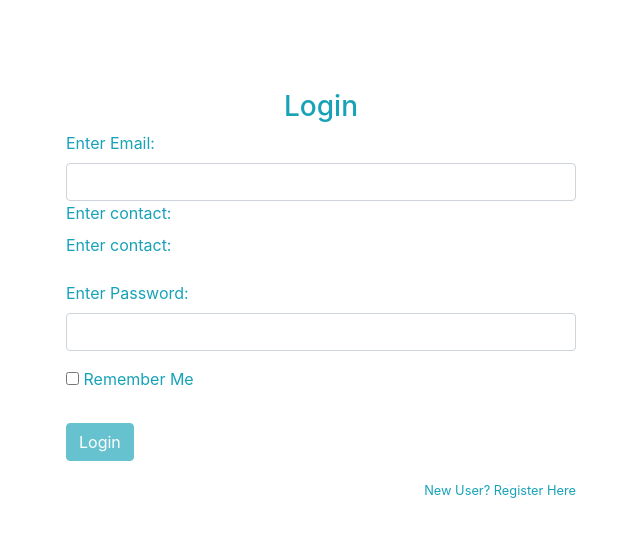
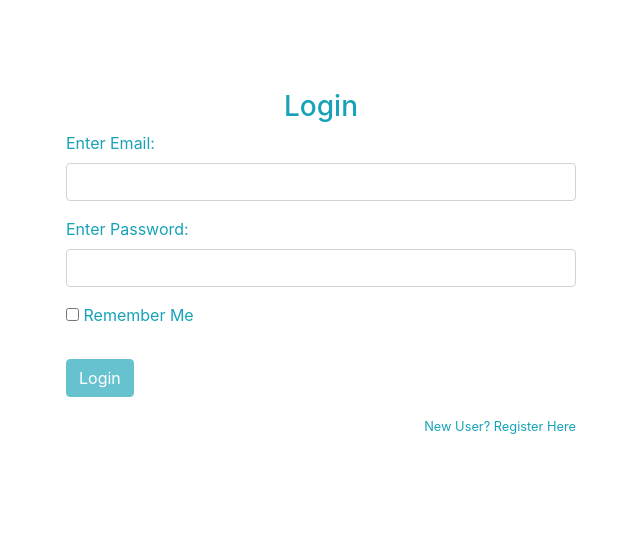
Before and after one commit to Sandhya2711/RegistrationUI, an Angular app: page /login in a window 1280 px wide. Shown: the top 536 px of the page, without its empty margins (319-959 px from the left). Built offline with nearby package versions, Linux system fonts and the light colour scheme.

Commit message:
Update login-component.component.html
removed both labels

```diff
--- a/src/app/component/login-component/login-component.component.html
+++ b/src/app/component/login-component/login-component.component.html
@@ -12,8 +12,6 @@
                             <label for="username" class="text-info">Enter Email:</label><br>
                             <input type="email" name="email" id="email" class="form-control" [(ngModel)]=user.emailId required pattern="^\w+@[a-zA-Z_]+?\.[a-zA-Z]{2,3}$" #email="ngModel" [class.is-invalid]="email.invalid && email.touched">
                             <!-- <small class="text-danger" [class.d-none]="email.valid || email.untouched">Email Id is required</small> -->
-                          <label for="contact" class="text-info">Enter contact:</label><br>
-                           <label for="contact" class="text-info">Enter contact:</label><br>
                             <div *ngIf="email.errors && email.invalid && email.touched">
 
                                 <small class="text-danger" *ngIf="email.errors.required">Email Id is required</small>
```
